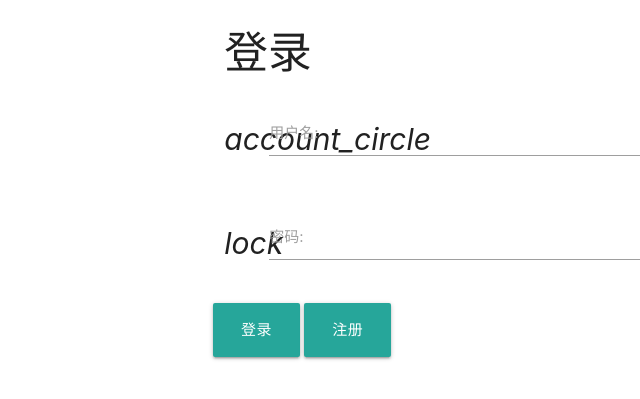
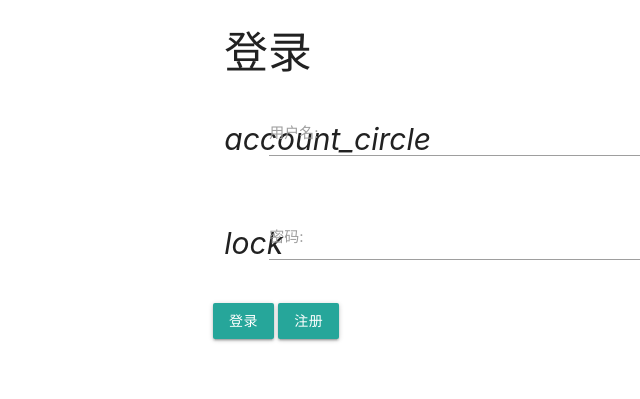
Before and after one commit to yhu-ctrl/guestbook, a PHP site: page / in a window 1280 px wide. Shown: the top 399 px of the page, without its empty margins (203-843 px from the left). Run offline with PHP 8.4, Linux system fonts and the light colour scheme; some libraries are stand-ins or nearby versions.

```diff
--- a/index.php
+++ b/index.php
@@ -31,8 +31,8 @@
                         </div>
                     </div>
                     <div class="row">
-                        <button type="submit" class="btn-large">登录</button>
-                        <a href="reg.php" class="btn-large">注册</a>
+                        <button type="submit" class="btn">登录</button>
+                        <a href="reg.php" class="btn">注册</a>
                     </div>
                 </form>
             </div>
```
